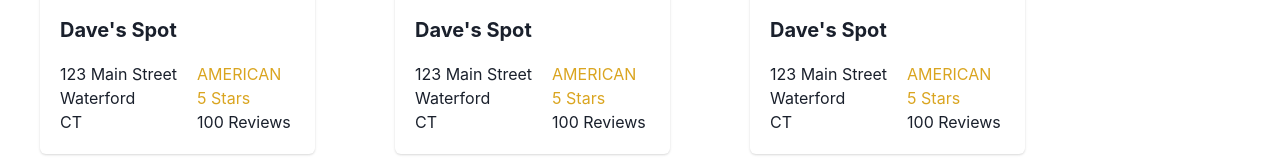
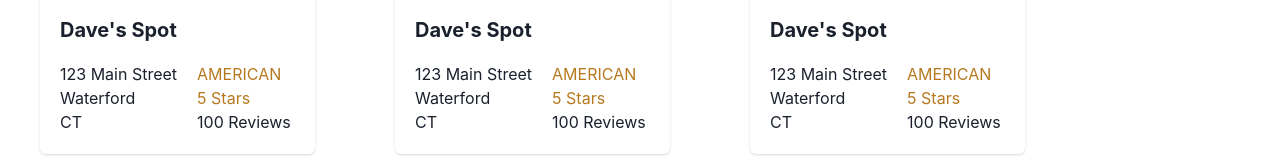
Before and after one commit to J-David-Baxter/ravenous, a React (Create React App) app: page / in a window 1280 px wide. Shown: the part 571-731 px from the top of the page. Built offline with nearby package versions, Linux system fonts and the light colour scheme.

Commit message:
Adjust category and rating text color

```diff
--- a/src/components/Business/Business.js
+++ b/src/components/Business/Business.js
@@ -31,8 +31,8 @@ const Business = ({ business }) => {
                         <Text>{business.state}</Text>
                     </Flex>
                     <Flex direction='column'>
-                        <Text color='goldenrod'>{business.category.toUpperCase()}</Text>
-                        <Text color='goldenrod'>{business.rating} Stars</Text>
+                        <Text color='yellow.600'>{business.category.toUpperCase()}</Text>
+                        <Text color='yellow.600'>{business.rating} Stars</Text>
                         <Text>{business.reviewCount} Reviews</Text>
                     </Flex>
                 </Flex>
```
